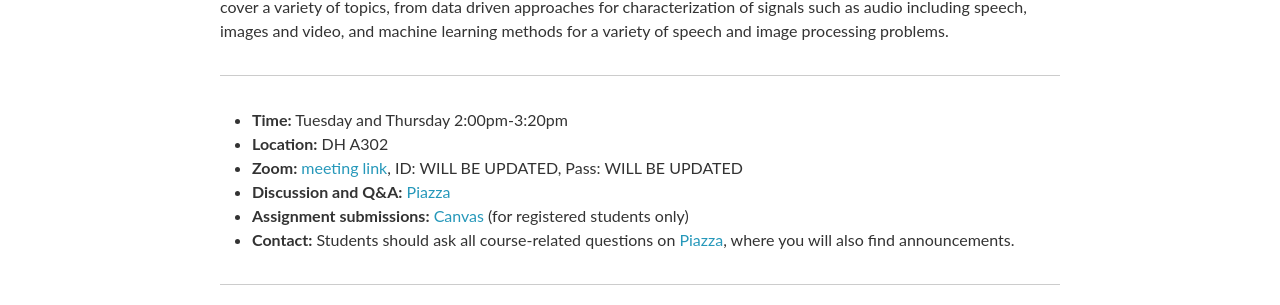
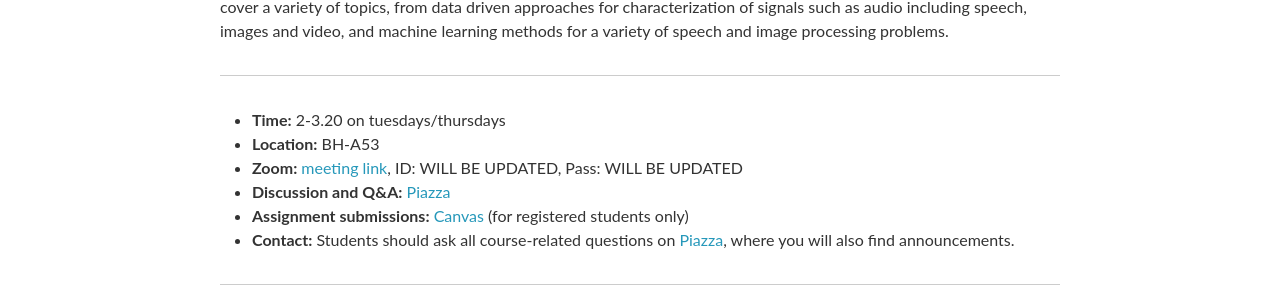
Before and after one commit to cmu-mlsp/mlspcourse, a Jekyll site: the page built from index.html, in a window 1280 px wide and 900 px high. Shown: the part 414-719 px from the top of the window. Built offline with Jekyll 4.4.1, drawn with Linux system fonts in a browser that asks for light colours; nearby versions of some CDN libraries; the list of posts is cut into pages by our own code; comment, search, counter and statistics services are not loaded.

Commit message:
location and time

```diff
--- a/index.html
+++ b/index.html
@@ -15,8 +15,8 @@ title: "11-755 MLSP"
     <hr />
 
     <ul>
-      <li><strong>Time:</strong> Tuesday and Thursday 2:00pm-3:20pm</li>
-      <li><strong>Location:</strong> DH A302</li>
+      <li><strong>Time:</strong> 2-3.20 on tuesdays/thursdays</li>
+      <li><strong>Location:</strong> BH-A53 </li>
       <li><strong>Zoom:</strong> <a href="****" target="_blank">meeting link</a>, ID: WILL BE UPDATED, Pass: WILL BE UPDATED </li>
       <li><strong>Discussion and Q&A:</strong> <a href="https://piazza.com/class/lvmxcb90l234iq/" target="_blank">Piazza</a></li>
       <li><strong>Assignment submissions:</strong> <a href="https://canvas.cmu.edu/courses/40522" target="_blank">Canvas</a> (for registered students only)</li>
```
Also changed, not shown: 6 other files.
